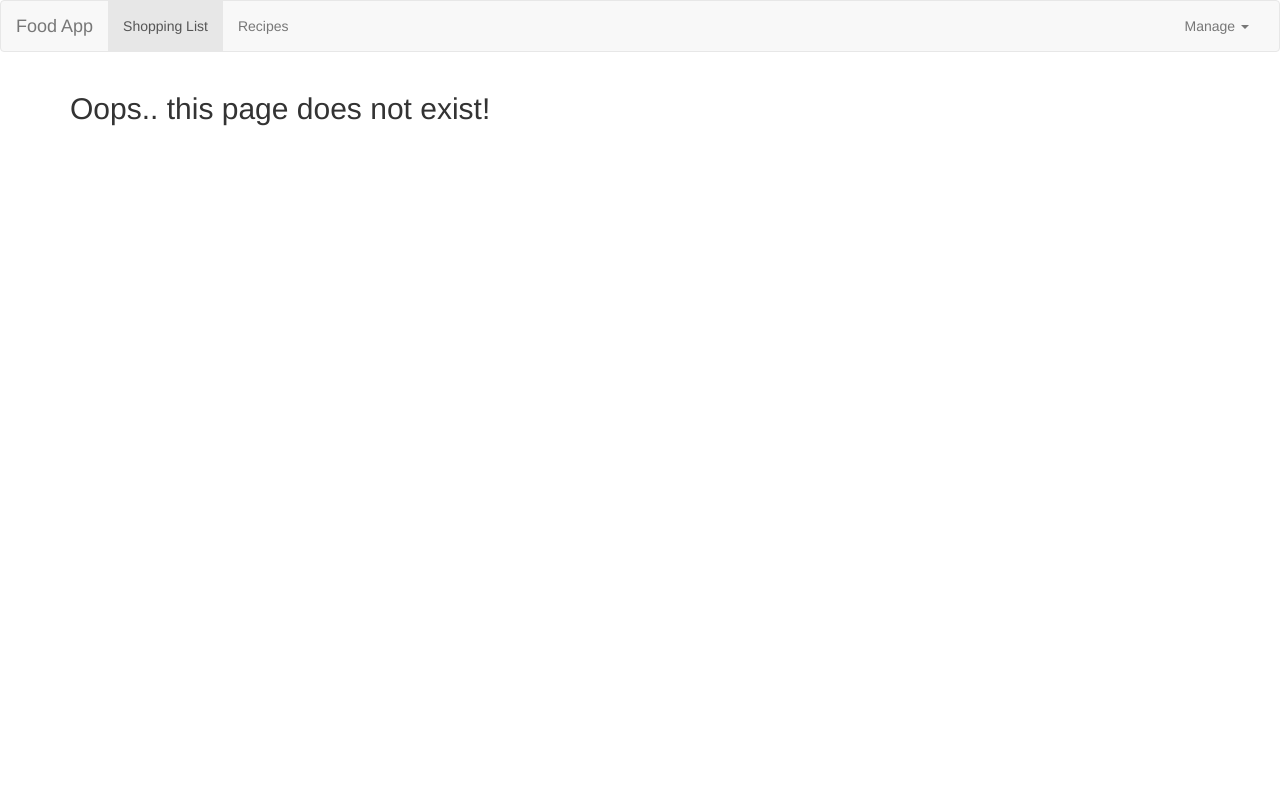
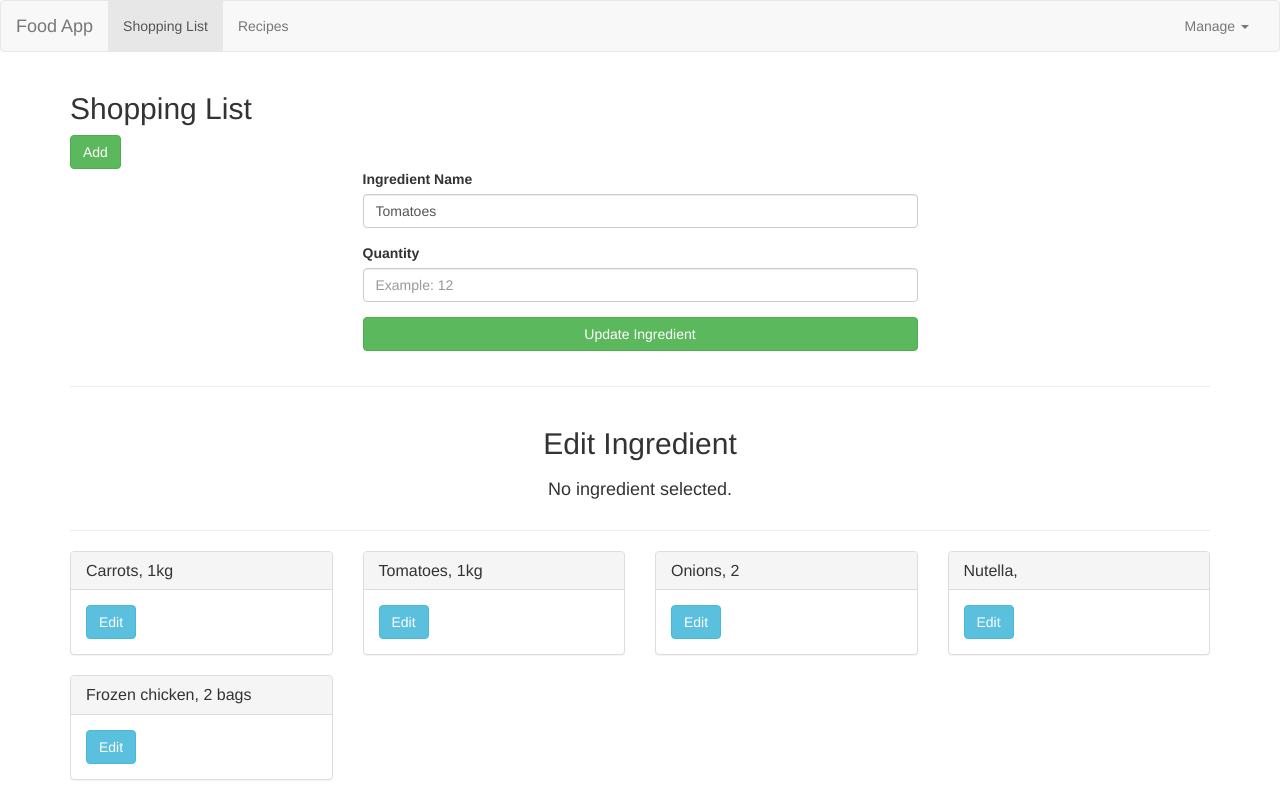
Before and after one commit to tontonialberto/angular-course-recipebook, an Angular app: page /shopping-list/edit/1 in a window 1280 px wide. Built offline with nearby package versions, Linux system fonts and the light colour scheme.

Commit message:
Merge new ingredient form and edit ingredient form into ShoppingEditFormComponent

```diff
--- a/src/app/app-routing.module.ts
+++ b/src/app/app-routing.module.ts
@@ -4,12 +4,16 @@ import { ErrorPageComponent } from './error-page/error-page.component';
 import { RecipeDetailComponent } from './recipe-list/recipe-detail/recipe-detail.component';
 import { RecipeEditComponent } from './recipe-list/recipe-edit/recipe-edit.component';
 import { RecipeListComponent } from './recipe-list/recipe-list.component';
+import { ShoppingEditFormComponent } from './shopping-list/shopping-edit-form/shopping-edit-form.component';
 import { ShoppingListComponent } from './shopping-list/shopping-list.component';
 import { RecipeResolver } from './_services/recipe-resolver.service';
 
 const routes: Routes = [
   { path: '', redirectTo: '/shopping-list', pathMatch: 'full' },
-  { path: 'shopping-list', component: ShoppingListComponent },
+  { path: 'shopping-list', component: ShoppingListComponent, children: [
+    { path: '', component: ShoppingEditFormComponent, data: { editMode: false } },
+    { path: 'edit/:id', component: ShoppingEditFormComponent, data: { editMode: true } }
+  ] },
   { path: 'recipes', component: RecipeListComponent, children: [
     { path: '', component: ErrorPageComponent, data: { message: 'Please select a recipe!' }},
     { path: 'new', component: RecipeEditComponent },
--- a/src/app/app.component.html
+++ /dev/null
@@ -1,4 +0,0 @@
-<app-header></app-header>
-<div class="container">
-    <router-outlet></router-outlet>
-</div>
--- a/src/app/app.component.ts
+++ b/src/app/app.component.ts
@@ -2,7 +2,12 @@ import { Component } from '@angular/core';
 
 @Component({
   selector: 'app-root',
-  templateUrl: './app.component.html'
+  template: `
+    <app-header></app-header>
+    <div class="container">
+        <router-outlet></router-outlet>
+    </div>
+  `
 })
 export class AppComponent {
 }
--- a/src/app/app.module.ts
+++ b/src/app/app.module.ts
@@ -12,6 +12,7 @@ import { RecipeDetailComponent } from './recipe-list/recipe-detail/recipe-detail
 import { DropdownDirective } from './_directives/dropdown.directive';
 import { ErrorPageComponent } from './error-page/error-page.component';
 import { RecipeEditComponent } from './recipe-list/recipe-edit/recipe-edit.component';
+import { ShoppingEditFormComponent } from './shopping-list/shopping-edit-form/shopping-edit-form.component';
 
 @NgModule({
   declarations: [
@@ -23,7 +24,8 @@ import { RecipeEditComponent } from './recipe-list/recipe-edit/recipe-edit.compo
     RecipeDetailComponent,
     DropdownDirective,
     ErrorPageComponent,
-    RecipeEditComponent
+    RecipeEditComponent,
+    ShoppingEditFormComponent
   ],
   imports: [
     BrowserModule,
--- a/src/app/error-page/error-page.component.html
+++ /dev/null
@@ -1,3 +0,0 @@
-<h2>
-    {{ message }}
-</h2>
--- a/src/app/error-page/error-page.component.ts
+++ b/src/app/error-page/error-page.component.ts
@@ -3,7 +3,11 @@ import { ActivatedRoute } from '@angular/router';
 
 @Component({
   selector: 'app-error-page',
-  templateUrl: './error-page.component.html'
+  template: `
+    <h2>
+      {{ message }}
+    </h2>
+    `
 })
 export class ErrorPageComponent implements OnInit {
 
--- /dev/null
+++ b/src/app/shopping-list/shopping-edit-form/shopping-edit-form.component.html
@@ -0,0 +1,32 @@
+<form #formEdit="ngForm" (ngSubmit)="onSubmit(formEdit)">
+    <div class="form-group">
+        <label for="">Ingredient Name</label>
+        <input
+            type="text"
+            class="form-control"
+            placeholder="Example: Spaghetti De Cecco 500gr"
+            ngModel
+            name="ingredientName"
+            required
+            #ingrName="ngModel"
+            [ngClass]="{'input-invalid': ingrName.invalid && ingrName.touched }">
+        <span class="help-block input-invalid" *ngIf="ingrName.invalid && ingrName.touched">Please specify an ingredient!</span>
+    </div>
+    <div class="form-group">
+        <label for="">Quantity</label>
+        <input
+            type="number"
+            class="form-control"
+            placeholder="Example: 12"
+            ngModel
+            name="ingredientQuantity"
+            required
+            [ngModel]="1"
+            #ingrQty="ngModel"
+            [ngClass]="{'input-invalid': ingrQty.invalid && ingrQty.touched }">
+        <span class="help-block input-invalid" *ngIf="ingrQty.invalid && ingrQty.touched">Please specify an integer number.</span>
+    </div>
+    <div class="form-group">
+        <button [disabled]="formEdit.invalid" class="btn btn-success btn-block">{{ actionMessage }}</button>
+    </div>
+</form>
--- /dev/null
+++ b/src/app/shopping-list/shopping-edit-form/shopping-edit-form.component.ts
@@ -0,0 +1,95 @@
+import { Component, OnInit, ViewChild } from '@angular/core';
+import { NgForm } from '@angular/forms';
+import { ActivatedRoute, Data, Params, Router } from '@angular/router';
+import { Ingredient } from 'src/app/_models/ingredient.model';
+import { ShoppingIngredient } from 'src/app/_models/shopping-ingredient.model';
+import { ShoppingListService } from 'src/app/_services/shopping-list.service';
+
+const MESSAGE_UPDATE: string = 'Update Ingredient';
+
+const MESSAGE_CREATE: string = 'Add Ingredient';
+
+@Component({
+  selector: 'app-shopping-edit-form',
+  templateUrl: './shopping-edit-form.component.html'
+})
+export class ShoppingEditFormComponent implements OnInit {
+
+  // If false, mode is "create new ingredient"
+  editMode: boolean = false;
+
+  // Used as input.
+  ingredient: ShoppingIngredient = null;
+
+  actionMessage: string = null;
+
+  @ViewChild('formEdit') form: NgForm;
+
+  constructor(private shoppingListService: ShoppingListService, private route: ActivatedRoute, private router: Router) { }
+
+  ngOnInit(): void {
+    this.editMode = this.route.snapshot.data['editMode'];
+    this.setIngredientOrRedirect(this.route.snapshot.params);
+    this.route.data.subscribe(
+      (data: Data) => {
+        this.editMode = data['editMode']
+        this.setActionMessage(this.editMode);
+      }
+    );
+
+  }
+
+  ngAfterViewInit(): void {
+    // setTimeout() is used to wait next tick in order to have a correctly initialized NgForm.
+    setTimeout(() => {
+      this.route.params.subscribe((params: Params) => {
+        if (this.editMode) {
+          this.setIngredientOrRedirect(params);
+          this.initFormInEditMode();
+        }
+      });
+    }, 0)
+  }
+
+  onSubmit(form: NgForm): void {
+    const newName: string = form.value.ingredientName;
+    const newQty: string = form.value.ingredientQuantity;
+
+    if (this.editMode) {
+      const id = this.ingredient.id;
+      this.shoppingListService.update(id, newName, newQty);
+    }
+    else {
+      this.shoppingListService.add(newName, newQty);
+      form.reset({
+        ingredientName: '',
+        ingredientQuantity: 1
+      });
+    }
+  }
+
+  setIngredientOrRedirect(params: Params): void {
+    this.ingredient = this.shoppingListService.getById(+params['id']);
+
+    if (null === this.ingredient) {
+      this.router.navigate(['/shopping-list']);
+    }
+  }
+
+  setActionMessage(edit: boolean): void {
+    if (this.editMode) {
+      this.actionMessage = MESSAGE_UPDATE;
+    }
+    else {
+      this.actionMessage = MESSAGE_CREATE;
+    }
+  }
+
+  // Used to fill form controls with existing ingredient data.
+  initFormInEditMode(): void {
+    this.form.reset({
+      ingredientName: this.ingredient?.name,
+      ingredientQuantity: this.ingredient?.quantity
+    });
+  }
+}
--- a/src/app/shopping-list/shopping-list.component.html
+++ b/src/app/shopping-list/shopping-list.component.html
@@ -2,45 +2,17 @@
     <div class="col-md-12">
         <h2>Shopping List</h2>
     </div>
+    <div class="col-md-12">
+        <button class="btn btn-success" routerLink="/shopping-list">Add</button>
+    </div>
 </div>
-<!-- INGREDIENT ADD BEGIN -->
+<!-- INGREDIENT ADD/EDIT BEGIN -->
 <div class="row">
     <div class="col-md-6 col-md-offset-3">
-        <form #formAdd="ngForm" (ngSubmit)="onSubmit(formAdd)">
-            <div class="form-group">
-                <label for="">Ingredient Name</label>
-                <input
-                    type="text"
-                    class="form-control"
-                    placeholder="Example: Spaghetti De Cecco 500gr"
-                    ngModel
-                    name="ingredientName"
-                    required
-                    #ingrName="ngModel"
-                    [ngClass]="{'input-invalid': ingrName.invalid && ingrName.touched }">
-                <span class="help-block input-invalid" *ngIf="ingrName.invalid && ingrName.touched">Please specify an ingredient!</span>
-            </div>
-            <div class="form-group">
-                <label for="">Quantity</label>
-                <input
-                    type="number"
-                    class="form-control"
-                    placeholder="Example: 12"
-                    ngModel
-                    name="ingredientQuantity"
-                    required
-                    [ngModel]="1"
-                    #ingrQty="ngModel"
-                    [ngClass]="{'input-invalid': ingrQty.invalid && ingrQty.touched }">
-                <span class="help-block input-invalid" *ngIf="ingrQty.invalid && ingrQty.touched">Please specify an integer number.</span>
-            </div>
-            <div class="form-group">
-                <button [disabled]="formAdd.invalid" class="btn btn-success btn-block">Add Ingredient</button>
-            </div>
-        </form>
+        <router-outlet></router-outlet>
     </div>
 </div>
-<!-- INGREDIENT ADD END -->
+<!-- INGREDIENT ADD/EDIT END -->
 <hr>
 <!-- INGREDIENT EDIT BEGIN -->
 <app-shopping-edit></app-shopping-edit>
@@ -58,7 +30,7 @@
                 </h3>
             </div>
             <div class="panel-body">
-                <button type="button" class="btn btn-info" (click)="onEditIngredientClick(ingredient)">Edit</button>
+                <button type="button" class="btn btn-info" [routerLink]="['edit', ingredient.id]">Edit</button>
             </div>
         </div>
     </div>
--- a/src/app/shopping-list/shopping-list.component.ts
+++ b/src/app/shopping-list/shopping-list.component.ts
@@ -40,18 +40,6 @@ export class ShoppingListComponent implements OnInit, OnDestroy {
     this.shoppingListService.remove(ingredient.id);
   }
 
-  onSubmit(form: NgForm): void {
-    const ingredient = new Ingredient(
-      form.value.ingredientName,
-      form.value.ingredientQuantity
-    );
-    this.shoppingListService.add(ingredient.name, ingredient.quantity);
-    form.reset({
-      ingredientName: '',
-      ingredientQuantity: 1
-    });
-  }
-
   onEditIngredientClick(ingredient: ShoppingIngredient): void {
     this.shoppingListService.ingredientSelected.next(ingredient);
   }
```
Also changed, not shown: src/app/_services/ingredient-resolver.service.ts (added, +25 -0 lines).
